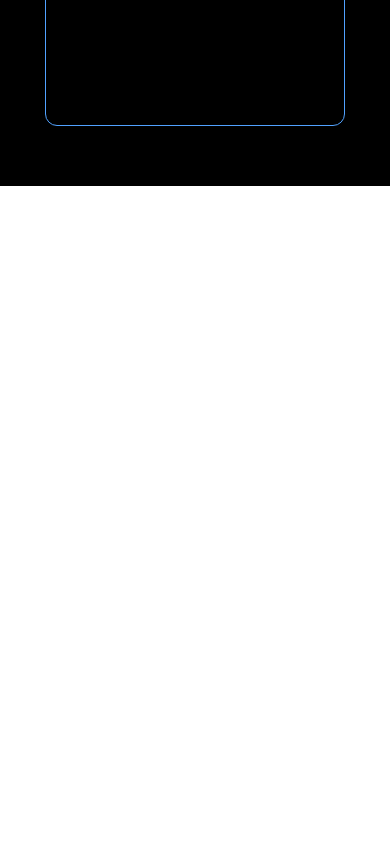
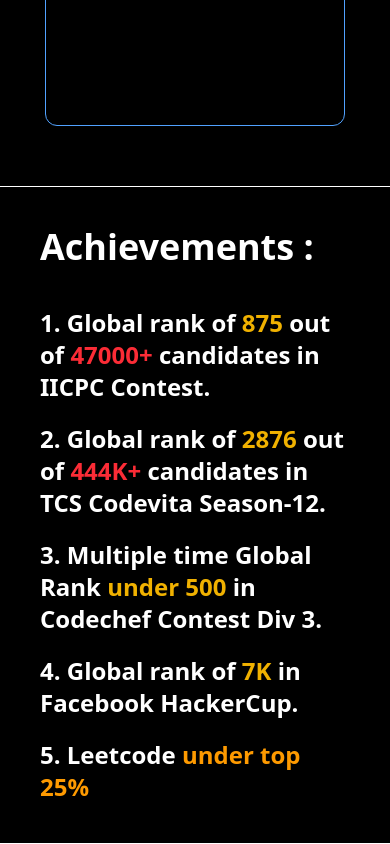
Before and after one commit to Endev0ur/MyPortfolio, a React (Vite) app: page / in a window 390 px wide. Shown: the part 2812-3656 px from the top of the page. Before the commit the page ends 2998 px from the top, so only its background shows below. Built offline with nearby package versions, Linux system fonts and the light colour scheme.

Commit message:
Achievement component build (*responsive)

```diff
--- a/src/App.jsx
+++ b/src/App.jsx
@@ -3,6 +3,7 @@
 import Hero from './Components/Hero'
 import Skills from './Components/Skills'
 import Projects from './Components/Projects'
+import Achievement from './Components/Achievement'
 
 const App = () => {
   return (
@@ -13,7 +14,9 @@
       <Skills></Skills>
       <hr className='text-white'/>
       <Projects></Projects>
-
+      <hr className='text-white'/>
+      <Achievement></Achievement>
+      <hr className='text-white' />
 
     </div>
   )
--- /dev/null
+++ b/src/Components/Achievement.jsx
@@ -0,0 +1,30 @@
+import React from 'react'
+
+const Achievement = () => {
+  return (
+    <div className='p-10 bg-black'>
+      <h1 className='text-white text-4xl font-bold'>Achievements : </h1>
+      <div className='pt-10 lg:pl-10'>
+        <ul>
+          <li>
+          <p className='text-white text-2xl font-bold'>1. Global rank of <strong className='text-yellow-500 text-2xl'>875</strong> out of <strong className='text-red-500'>47000+</strong> candidates in IICPC Contest.</p>
+          </li>
+          <li>
+            <p className='text-white text-2xl font-bold mt-5'>2. Global rank of <strong className='text-yellow-500 text-2xl'>2876</strong> out of <strong className='text-red-500 text-2xl'>444K+</strong> candidates in TCS Codevita Season-12.</p>
+          </li>
+          <li>
+            <p className='text-white text-2xl font-bold mt-5'>3. Multiple time Global Rank <strong className='text-yellow-500 text-2xl'>under 500</strong> in Codechef Contest Div 3.</p>
+          </li>
+          <li>
+            <p className='text-white text-2xl font-bold mt-5'>4. Global rank of <strong className='text-yellow-500'>7K</strong> in Facebook HackerCup.</p>
+          </li>
+          <li>
+            <p className='text-white text-2xl font-bold mt-5'>5. Leetcode <strong className='text-amber-500'>under top 25%</strong></p>
+          </li>
+        </ul>
+      </div>
+    </div>
+  )
+}
+
+export default Achievement
```
